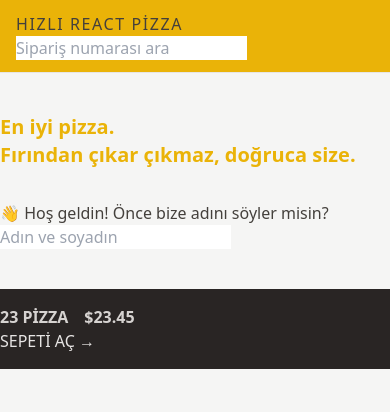
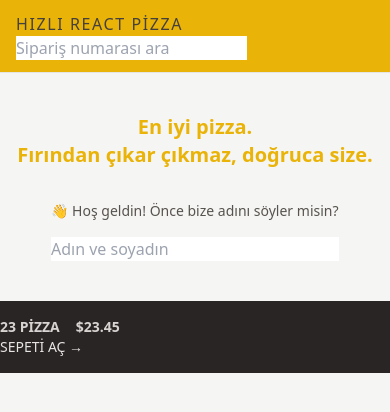
Before and after one commit to Emirkcgl/pizza-react, a React (Vite) app: page / in a window 390 px wide. Shown: the top 412 px of the page. Built offline with nearby package versions, Linux system fonts and the light colour scheme.

Commit message:
Responsive Design

```diff
--- a/src/UI/Header.jsx
+++ b/src/UI/Header.jsx
@@ -3,7 +3,7 @@
 import Username from "../features/user/Username";
 function Header() {
   return (
-    <header className="border-b border-stone-200 bg-yellow-500 px-4 py-3 uppercase">
+    <header className="border-b border-stone-200 bg-yellow-500 px-4 py-3 uppercase sm:px-6">
       <Link to="/" className="tracking-widest">
         Hızlı React Pizza
       </Link>
--- a/src/UI/Home.jsx
+++ b/src/UI/Home.jsx
@@ -2,7 +2,7 @@
 
 function Home() {
   return (
-    <div className="mx-auto my-10">
+    <div className="mx-auto my-10 text-center sm:my-16">
       <h1 className="mb-8 text-xl font-semibold text-yellow-500">
         En iyi pizza.
         <br />
--- a/src/features/cart/CartOverview.jsx
+++ b/src/features/cart/CartOverview.jsx
@@ -2,8 +2,8 @@
 
 function CartOverview() {
   return (
-    <div className="bg-stone-800 py-4 uppercase text-stone-200">
-      <p className="space-x-4 font-semibold text-stone-300">
+    <div className="bg-stone-800 py-4 text-sm uppercase text-stone-200 sm:px-6 md:text-base">
+      <p className="space-x-4 font-semibold text-stone-300 sm:space-x-6">
         <span>23 pizza</span>
         <span>$23.45</span>
       </p>
--- a/src/features/user/CreateUser.jsx
+++ b/src/features/user/CreateUser.jsx
@@ -1,7 +1,7 @@
-import { useState } from 'react';
+import { useState } from "react";
 
 function CreateUser() {
-  const [username, setUsername] = useState('');
+  const [username, setUsername] = useState("");
 
   function handleSubmit(e) {
     e.preventDefault();
@@ -9,16 +9,17 @@
 
   return (
     <form onSubmit={handleSubmit}>
-      <p>👋 Hoş geldin! Önce bize adını söyler misin?</p>
+      <p className="mb-4 text-sm text-stone-600 md:text-base">👋 Hoş geldin! Önce bize adını söyler misin?</p>
 
       <input
         type="text"
         placeholder="Adın ve soyadın"
         value={username}
         onChange={(e) => setUsername(e.target.value)}
+        className="w-72"
       />
 
-      {username !== '' && (
+      {username !== "" && (
         <div>
           <button>Sipariş vermeye başla</button>
         </div>
```
